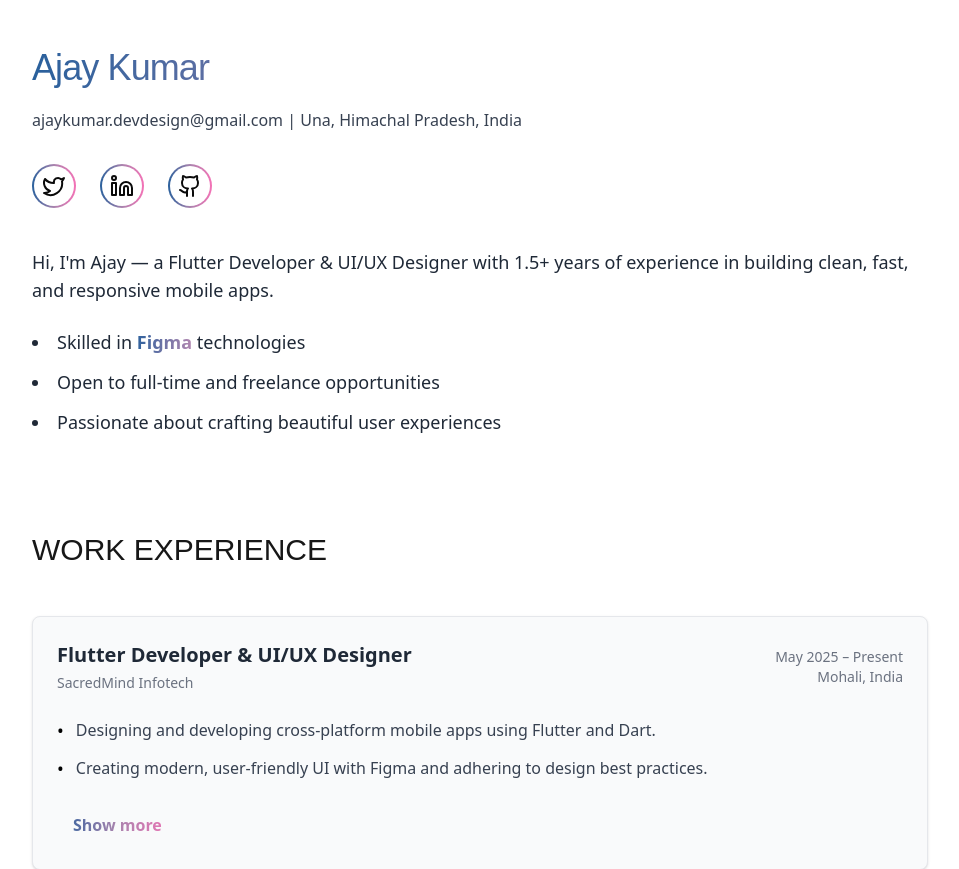
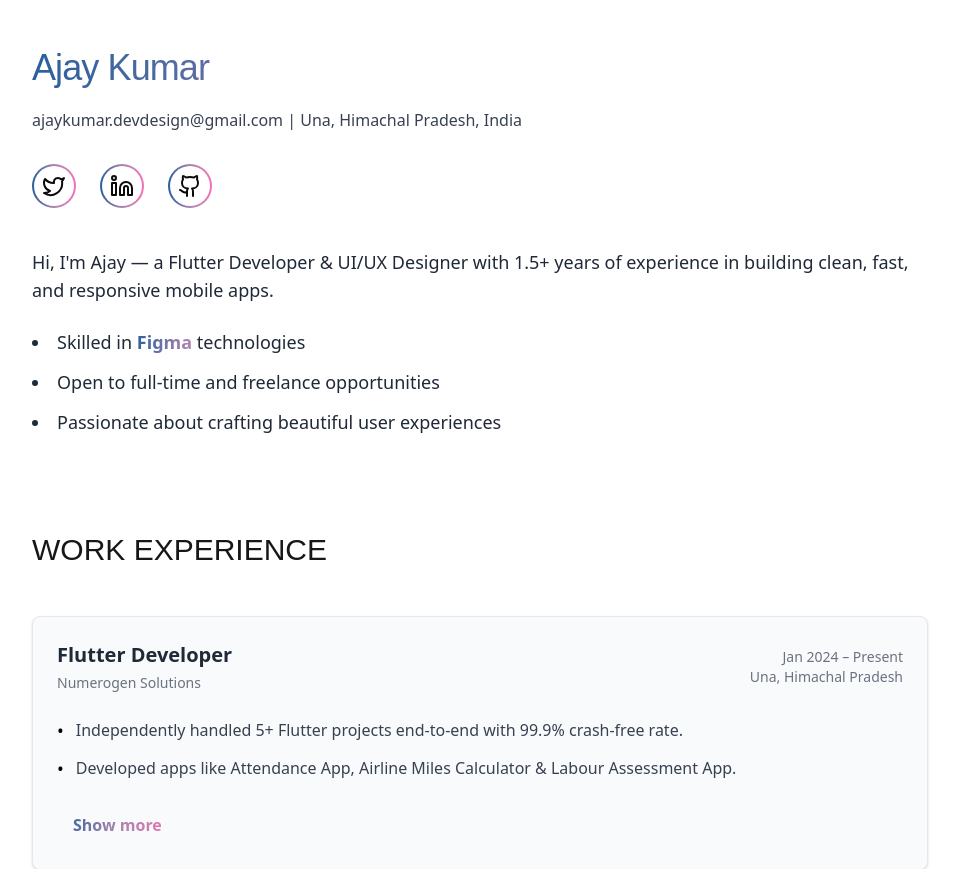
Before and after one commit to ajayrana78767/My-Portfolio, a Next.js app: page / in a window 1280 px wide. Shown: the top 869 px of the page, without its empty margins (160-1119 px from the left). Built offline with nearby package versions, Linux system fonts and the light colour scheme; a web font is replaced by a local one.

Commit message:
`Update work experience with new role and updated period`

```diff
--- a/components/page/workExperience.tsx
+++ b/components/page/workExperience.tsx
@@ -13,22 +13,22 @@ interface Experience {
 }
 
 const experiences: Experience[] = [
-  {
-    title: "Flutter Developer & UI/UX Designer",
-    company: "SacredMind Infotech",
-    period: "May 2025 – Present",
-    location: "Mohali, India",
-    responsibilities: [
-      "Designing and developing cross-platform mobile apps using Flutter and Dart.",
-      "Creating modern, user-friendly UI with Figma and adhering to design best practices.",
-      "Collaborating closely with backend and design teams to deliver functional UI/UX.",
-      "Handling end-to-end implementation of both app development and visual design."
-    ]
-  },
+  // {
+  //   title: "Flutter Developer & UI/UX Designer",
+  //   company: "SacredMind Infotech",
+  //   period: "May 2025 – Present",
+  //   location: "Mohali, India",
+  //   responsibilities: [
+  //     "Designing and developing cross-platform mobile apps using Flutter and Dart.",
+  //     "Creating modern, user-friendly UI with Figma and adhering to design best practices.",
+  //     "Collaborating closely with backend and design teams to deliver functional UI/UX.",
+  //     "Handling end-to-end implementation of both app development and visual design."
+  //   ]
+  // },
   {
     title: "Flutter Developer",
     company: "Numerogen Solutions",
-    period: "Jan 2024 – Apr 2025",
+    period: "Jan 2024 – Present",
     location: "Una, Himachal Pradesh",
     responsibilities: [
       "Independently handled 5+ Flutter projects end-to-end with 99.9% crash-free rate.",
```
